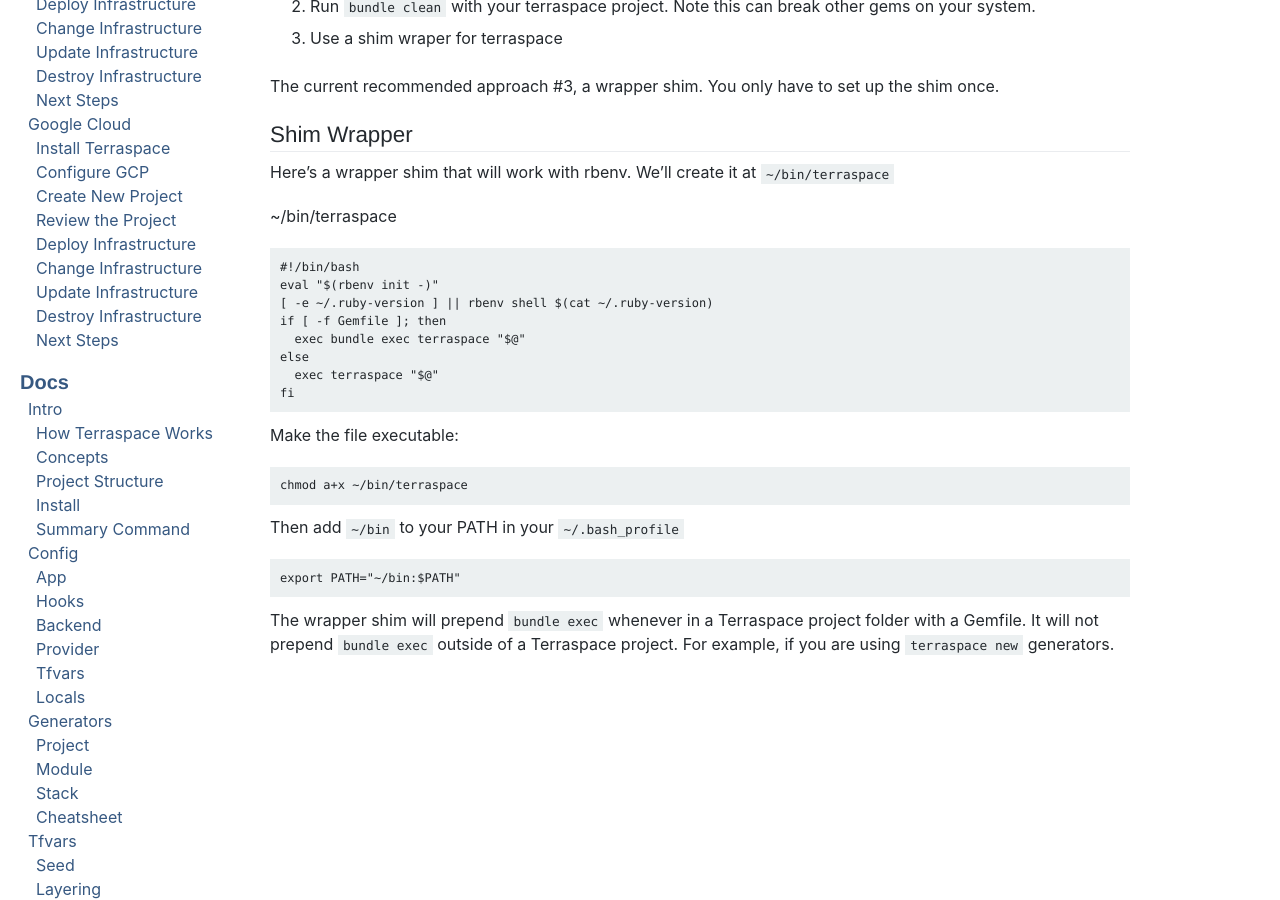
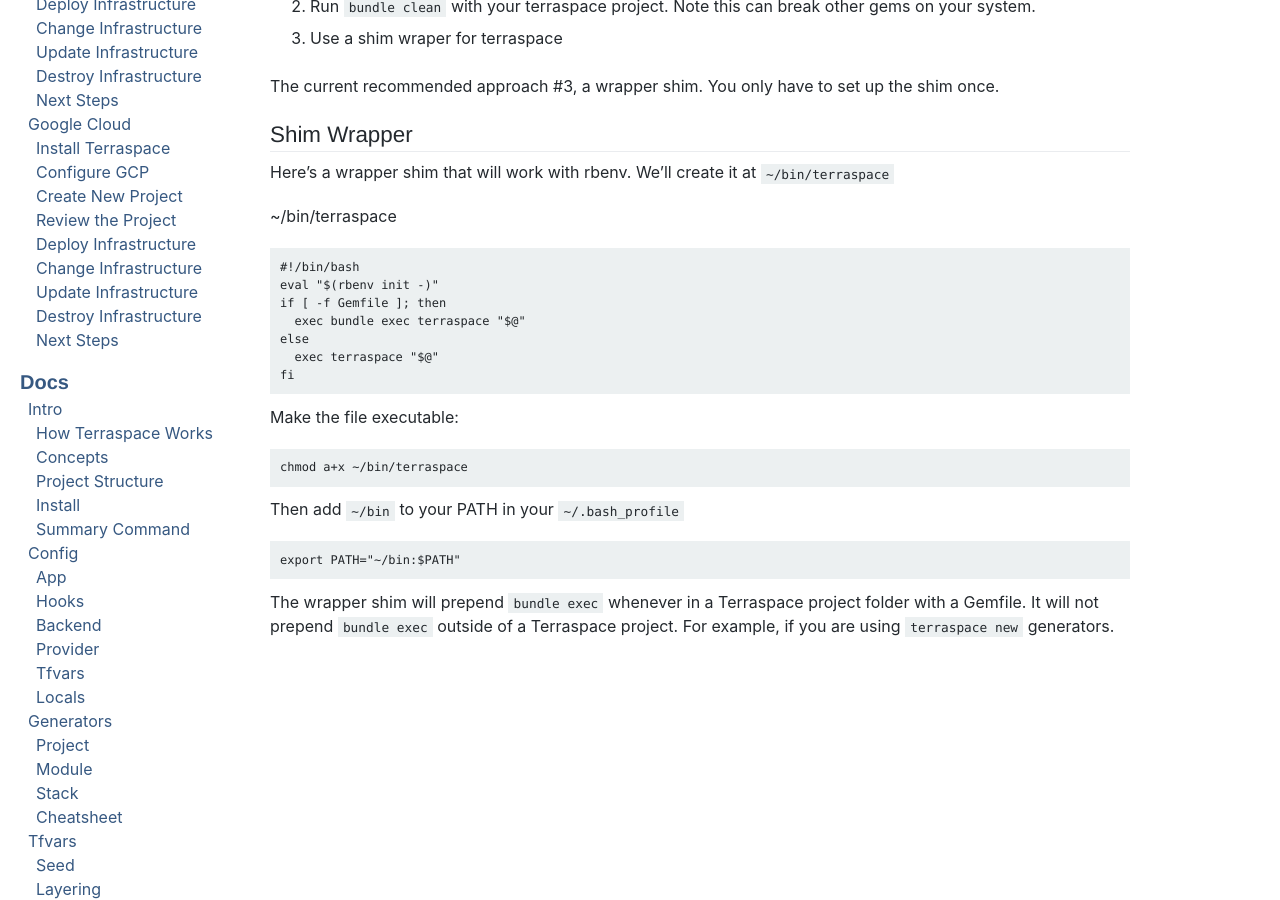
Before and after one commit to boltops-tools/terraspace-docs, a Jekyll site: the page built from _docs/misc/shim.md, in a window 1280 px wide and 900 px high, scrolled down 500 px. Built offline with Jekyll 4.4.1, drawn with Linux system fonts in a browser that asks for light colours; a script that is not in the unit is left out.

Commit message:
update shim

```diff
--- a/_docs/misc/shim.md
+++ b/_docs/misc/shim.md
@@ -29,7 +29,6 @@
 
     #!/bin/bash
     eval "$(rbenv init -)"
-    [ -e ~/.ruby-version ] || rbenv shell $(cat ~/.ruby-version)
     if [ -f Gemfile ]; then
       exec bundle exec terraspace "$@"
     else
```
